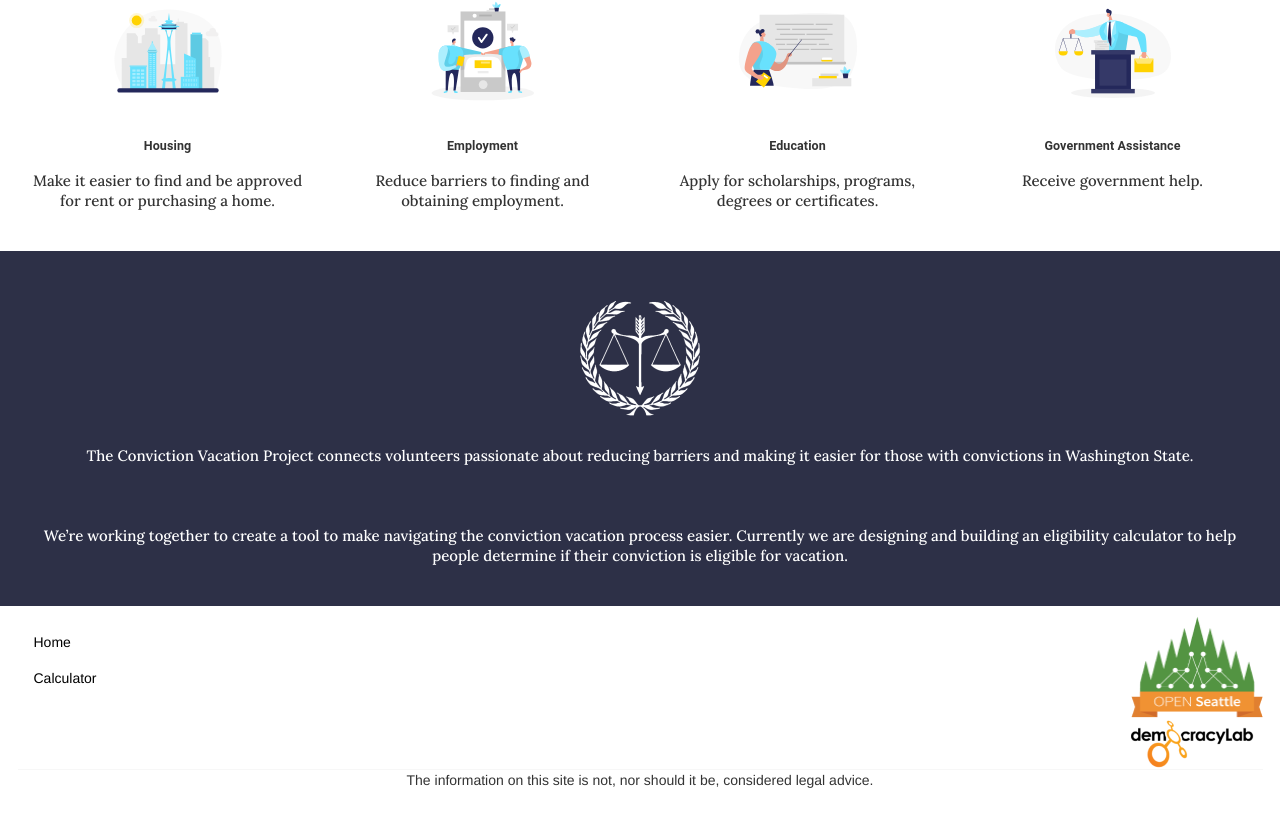
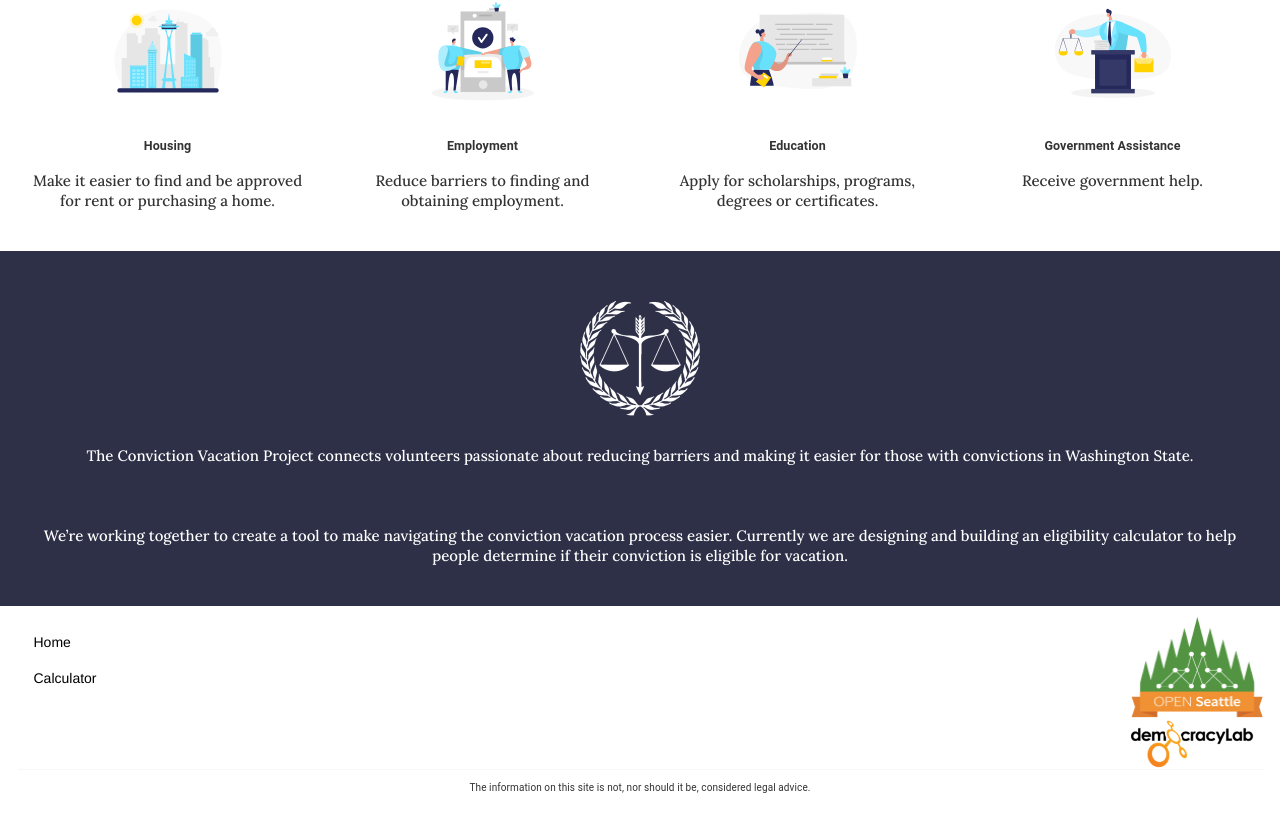
Before and after one commit to openseattle/clearviction-v1, a React (Create React App) app: page / in a window 1280 px wide. Shown: the part 1433-2248 px from the top of the page. Built offline with nearby package versions, Linux system fonts and the light colour scheme.

Commit message:
fix console error variant should be body1

```diff
--- a/src/Pages/HomePage.jsx
+++ b/src/Pages/HomePage.jsx
@@ -223,7 +223,7 @@ const HomePage = () => {
           </Grid>
           <Divider sx={{ marginTop: 1, marginBottom: 1 }} />
           <Text
-            variant={"body"}
+            variant={"body1"}
             text={
               "The information on this site is not, nor should it be, considered legal advice."
             }
```
